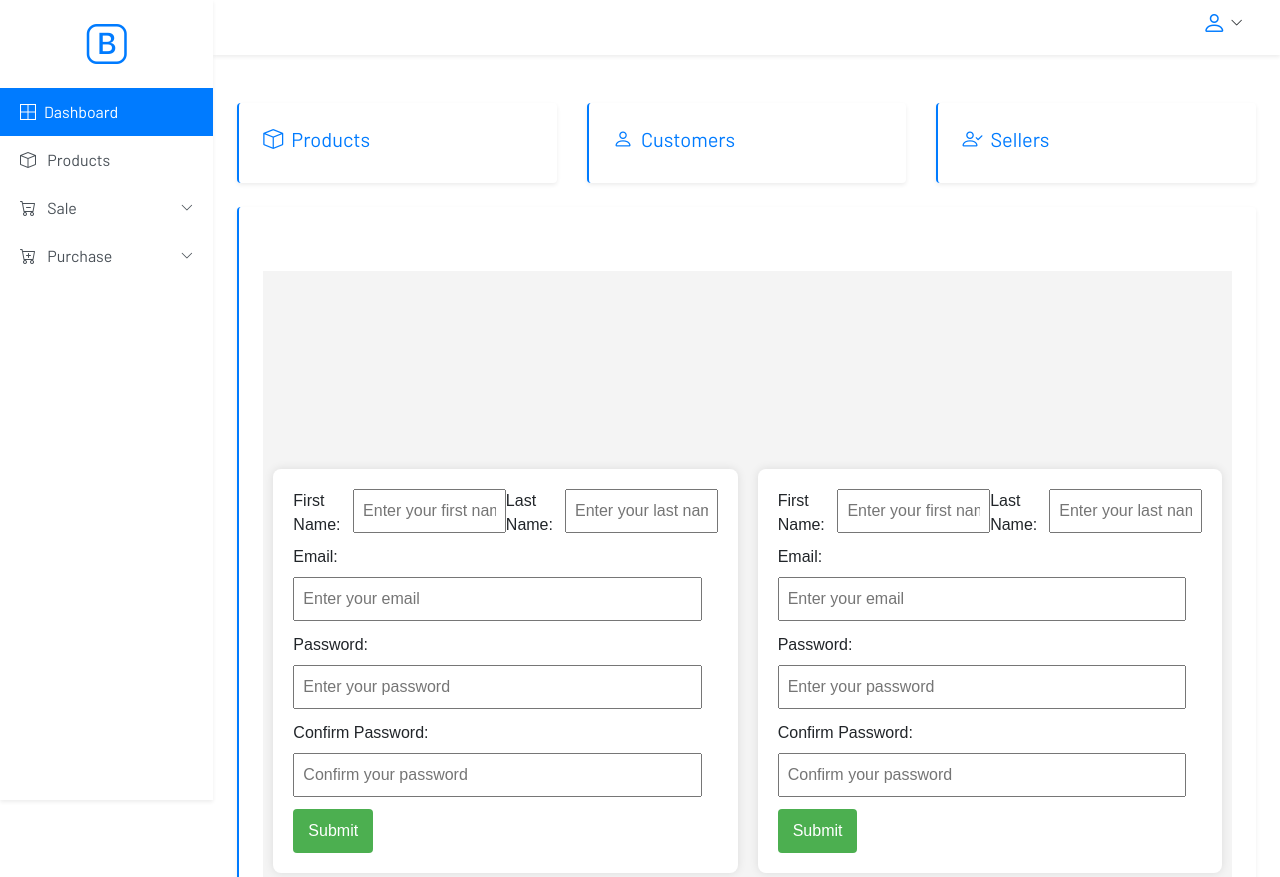
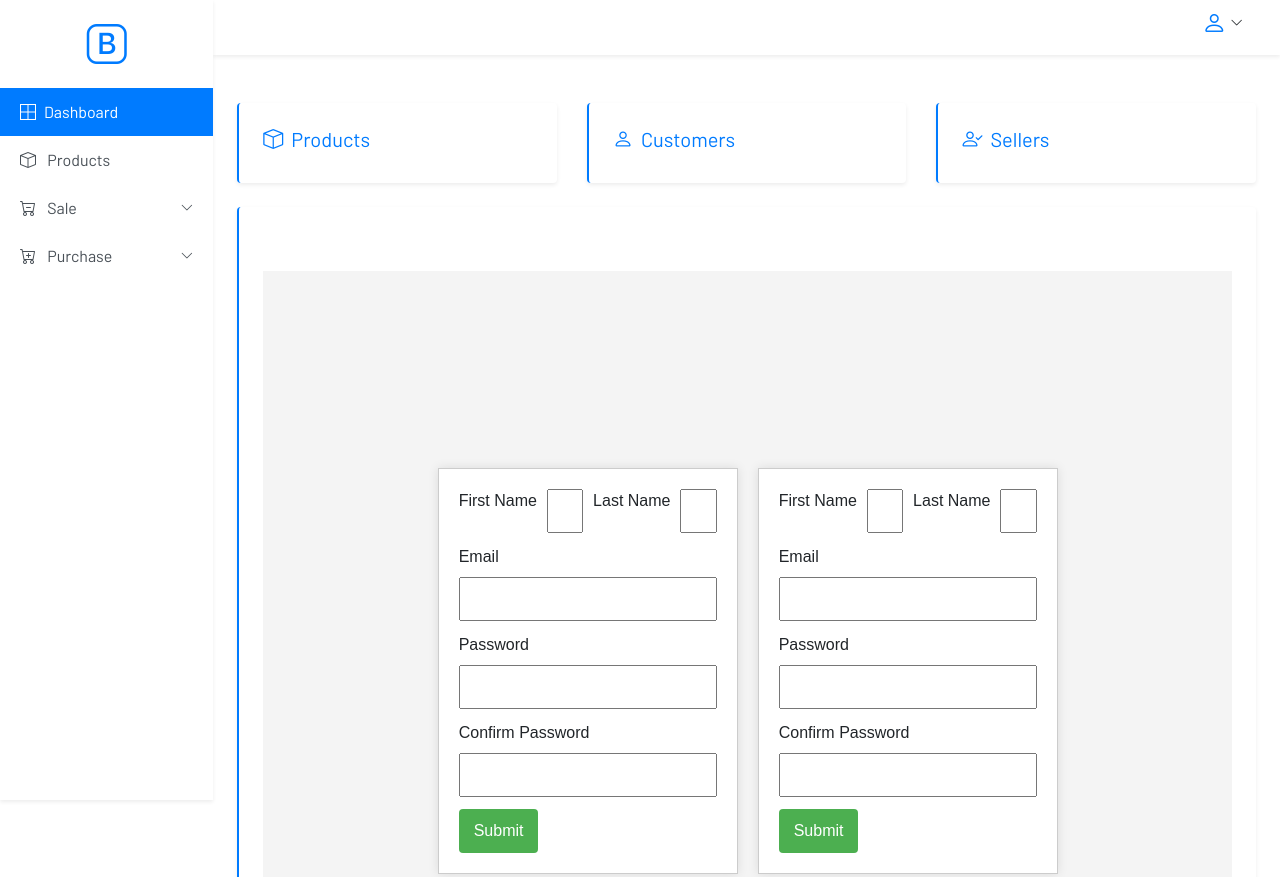
Before and after one commit to dav7877/simple, a plain HTML site: page Cards.html in a window 1280 px wide. Shown: the top 877 px of the page. Drawn offline with nearby package versions, Linux system fonts and the light colour scheme; a script that the page names is missing.

Commit message:
Update Cards.html

```diff
--- a/Cards.html
+++ b/Cards.html
@@ -9,52 +9,60 @@
 
 <style>
 
-	    .ab {
+   .ab {
       font-family: Arial, sans-serif;
-      background-color: #f4f4f4;
       display: flex;
       justify-content: center;
       align-items: center;
       height: 100vh;
       margin: 0;
+      background-color: #f4f4f4;
     }
+
     .form-card {
-      max-width: 700px;
-      margin: 0 10px;
-      background-color: #fff;
+      display: flex;
+      flex-direction: column;
+      width: 300px;
       padding: 20px;
-      border-radius: 8px;
+      border: 1px solid #ccc;
       box-shadow: 0 0 10px rgba(0, 0, 0, 0.1);
+      margin: 10px;
+      background-color: white;
     }
-    form {
-      text-align: left;
-    }
+
     label {
       display: block;
       margin-bottom: 8px;
     }
+
     input {
-      width: calc(100% - 16px);
+      width: 100%;
       padding: 8px;
       margin-bottom: 12px;
       box-sizing: border-box;
     }
-    .name-inputs {
+
+    .name-container {
       display: flex;
-      justify-content: space-between;
+      gap: 10px;
     }
-    .name-inputs input {
-      width: 48%;
+
+    .name-container input {
+      flex: 1;
     }
+
     button {
       background-color: #4caf50;
-      color: #fff;
+      color: white;
       padding: 10px 15px;
       border: none;
       border-radius: 4px;
       cursor: pointer;
     }
 
+    button:hover {
+      background-color: #45a049;
+    }
 
 
 </style>
@@ -159,26 +167,27 @@
 
     <div class="jumbotron jumbotron-fluid rounded bg-white border-0 shadow-sm border-left px-4">
     	<!-- my files -->
- <div class="ab">
 
+
+<div class="ab">
   <div class="form-card">
     <form>
-      <div class="name-inputs">
-        <label for="firstName1">First Name:</label>
-        <input type="text" id="firstName1" placeholder="Enter your first name">
+      <div class="name-container">
+        <label for="firstName">First Name</label>
+        <input type="text" id="firstName" name="firstName" required>
 
-        <label for="lastName1">Last Name:</label>
-        <input type="text" id="lastName1" placeholder="Enter your last name">
+        <label for="lastName">Last Name</label>
+        <input type="text" id="lastName" name="lastName" required>
       </div>
 
-      <label for="email1">Email:</label>
-      <input type="email" id="email1" placeholder="Enter your email">
+      <label for="email">Email</label>
+      <input type="email" id="email" name="email" required>
 
-      <label for="password1">Password:</label>
-      <input type="password" id="password1" placeholder="Enter your password">
+      <label for="password">Password</label>
+      <input type="password" id="password" name="password" required>
 
-      <label for="confirmPassword1">Confirm Password:</label>
-      <input type="password" id="confirmPassword1" placeholder="Confirm your password">
+      <label for="confirmPassword">Confirm Password</label>
+      <input type="password" id="confirmPassword" name="confirmPassword" required>
 
       <button type="submit">Submit</button>
     </form>
@@ -186,28 +195,26 @@
 
   <div class="form-card">
     <form>
-      <div class="name-inputs">
-        <label for="firstName2">First Name:</label>
-        <input type="text" id="firstName2" placeholder="Enter your first name">
+      <div class="name-container">
+        <label for="firstName2">First Name</label>
+        <input type="text" id="firstName2" name="firstName2" required>
 
-        <label for="lastName2">Last Name:</label>
-        <input type="text" id="lastName2" placeholder="Enter your last name">
+        <label for="lastName2">Last Name</label>
+        <input type="text" id="lastName2" name="lastName2" required>
       </div>
 
-      <label for="email2">Email:</label>
-      <input type="email" id="email2" placeholder="Enter your email">
+      <label for="email2">Email</label>
+      <input type="email" id="email2" name="email2" required>
 
-      <label for="password2">Password:</label>
-      <input type="password" id="password2" placeholder="Enter your password">
+      <label for="password2">Password</label>
+      <input type="password" id="password2" name="password2" required>
 
-      <label for="confirmPassword2">Confirm Password:</label>
-      <input type="password" id="confirmPassword2" placeholder="Confirm your password">
+      <label for="confirmPassword2">Confirm Password</label>
+      <input type="password" id="confirmPassword2" name="confirmPassword2" required>
 
       <button type="submit">Submit</button>
     </form>
-  </div>
- </div>
-
+  </div></div>
 
 
 
```
